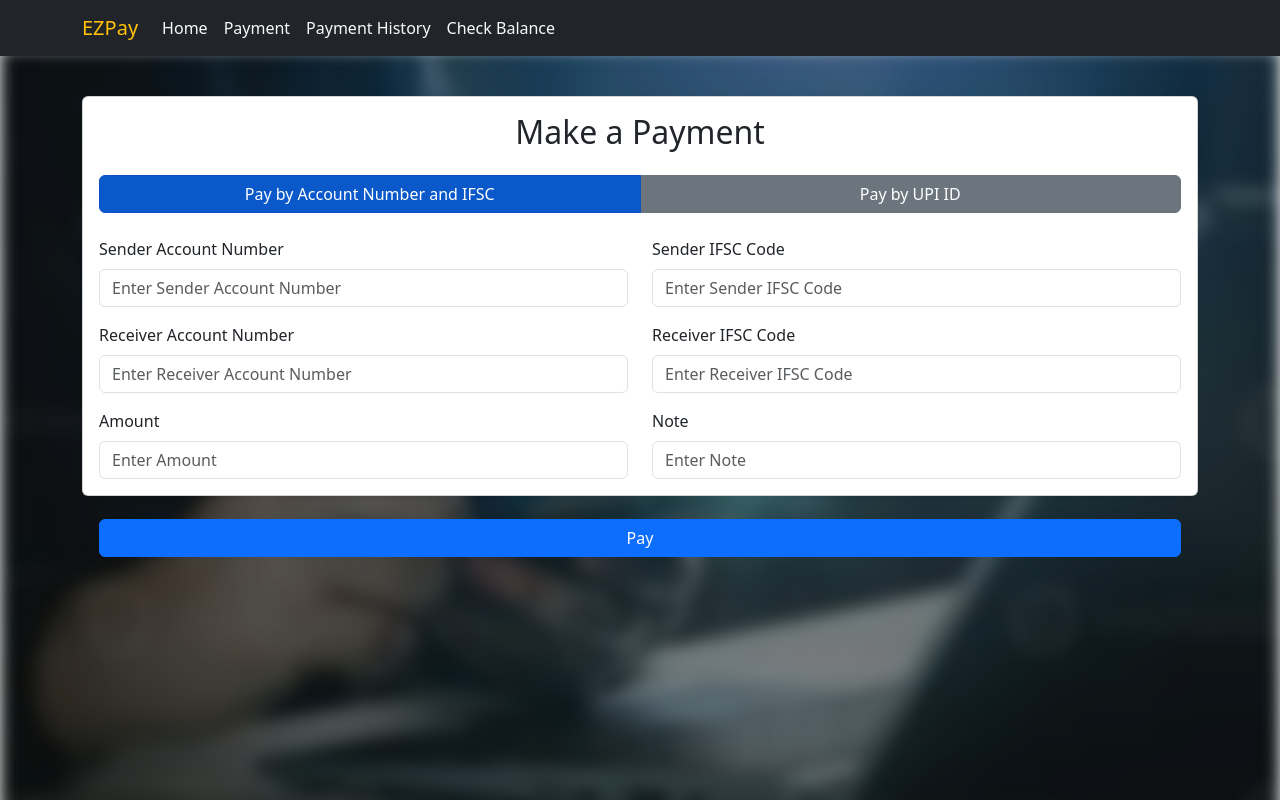
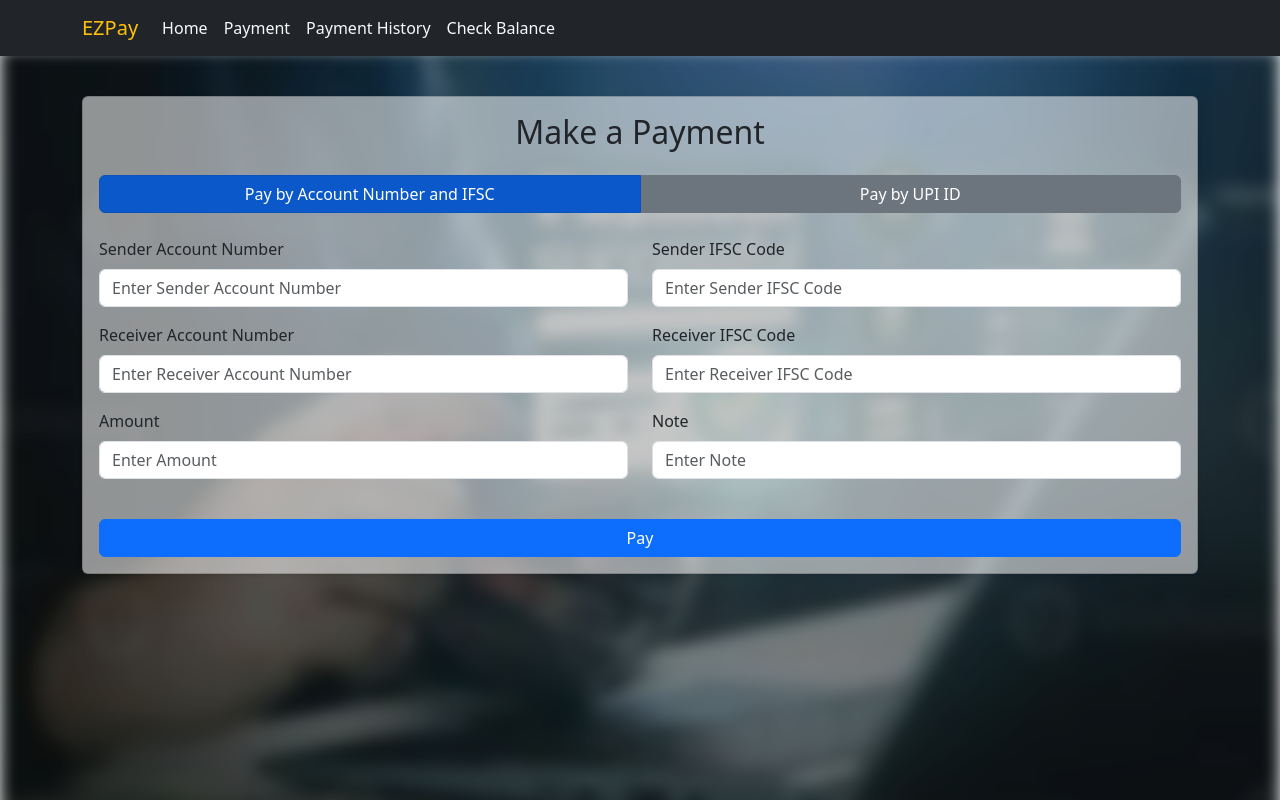
Before and after one commit to AishveenKaur/Ezpay_front, a React (Create React App) app: page /payment in a window 1280 px wide. Built offline with nearby package versions, Linux system fonts and the light colour scheme.

Commit message:
Update Payment.js

```diff
--- a/src/Pages/Payment.js
+++ b/src/Pages/Payment.js
@@ -1,6 +1,6 @@
 import React, { useContext, useState } from "react";
 import axios from "axios";
-import {Card, CardBody} from "react-bootstrap";
+import { Card } from "react-bootstrap";
 import backgroundImage from "../assets/image2.jpeg";
 import {
   Container,
@@ -18,9 +18,24 @@ import { ToastContainer, toast } from "react-toastify";
 import "react-toastify/dist/ReactToastify.css";
 import { PaymentContext } from "../security/PaymentContext";
 
+/**
+ * Payment Component
+ *
+ * This component allows users to make payments either via bank account details or UPI ID. It includes:
+ * - A method to handle form submission for both account and UPI payment methods.
+ * - Validation of user inputs.
+ * - An option to select the payment method using radio buttons.
+ * - Integration with the backend API to initiate transactions.
+ * - OTP verification redirect and error handling.
+ *
+ * Author: Deepak Reddy B
+ * Date: September 10, 2024
+ */
 const Payment = () => {
   const navigate = useNavigate();
   const { setPaymentState } = useContext(PaymentContext);
+
+  // State variables for managing form inputs and submission state
   const [paymentMethod, setPaymentMethod] = useState("account");
   const [senderAccountNumber, setSenderAccountNumber] = useState("");
   const [senderIfscCode, setSenderIfscCode] = useState("");
@@ -34,6 +49,14 @@ const Payment = () => {
   const [error, setError] = useState("");
   const [loading, setLoading] = useState(false);
 
+  /**
+   * Handles the form submission for payment processing.
+   *
+   * Depending on the selected payment method, it makes an API request to either the bank or UPI payment endpoint.
+   * On success, it redirects the user to the OTP authentication page; otherwise, it sets the error message.
+   *
+   * @param {Event} e - The form submission event.
+   */
   const handleSubmit = async (e) => {
     e.preventDefault();
     setError("");
@@ -41,6 +64,7 @@ const Payment = () => {
 
     try {
       if (paymentMethod === "account") {
+        // API request for bank account payment
         await axios
           .post("/api/payment/bank/initiateTransaction", {
             senderAccountNumber,
@@ -74,6 +98,7 @@ const Payment = () => {
             }
           });
       } else {
+        // API request for UPI payment
         await axios
           .post("/api/payment/upi/initiateTransaction", {
             senderUpiId,
@@ -127,8 +152,8 @@ const Payment = () => {
           zIndex: -1,
         }}
       ></div>
-      <Container className="mt-5 pt-5 justify-content-center align-items-center" >
-      <Card className="shadow-sm" style={{ width: '100%', height: '400px' }} >
+      <Container className="mt-5 pt-5 justify-content-center align-items-center">
+        <Card className="shadow-sm" style={{ backgroundColor: "rgba(255, 255, 255, 0.55)" }}>
           <Card.Body>
             <ToastContainer position="top-center" autoClose={3000} />
             <h2 className="mb-4 text-center">Make a Payment</h2>
@@ -164,7 +189,7 @@ const Payment = () => {
                 <Row className="mb-3">
                   <Col md={6}>
                     <Form.Group controlId="senderAccountNumber">
-                  <Form.Label color="white">Sender Account Number</Form.Label>
+                      <Form.Label>Sender Account Number</Form.Label>
                       <FormControl
                         type="text"
                         placeholder="Enter Sender Account Number"
@@ -312,11 +337,9 @@ const Payment = () => {
                 {error && <p className="text-danger mt-2">{error}</p>}
               </Form>
             )}
-
           </Card.Body>
         </Card>
       </Container>
-
     </>
   );
 };
```
Lines whose indentation alone changed are shown as unchanged.
